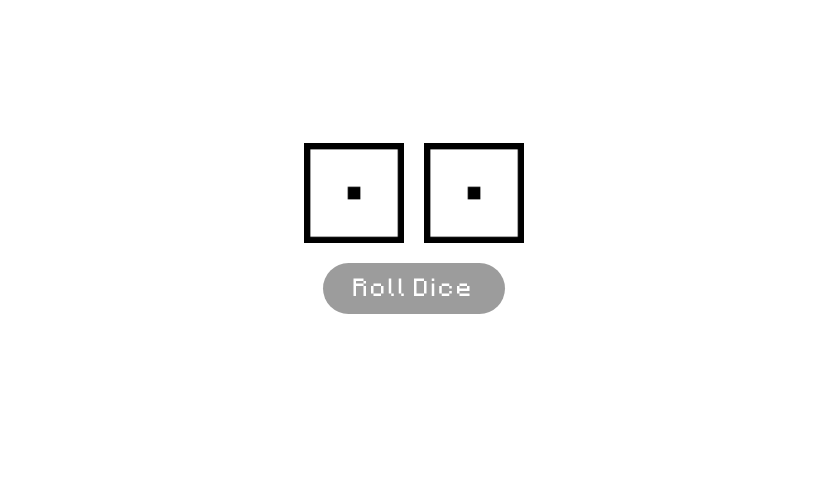
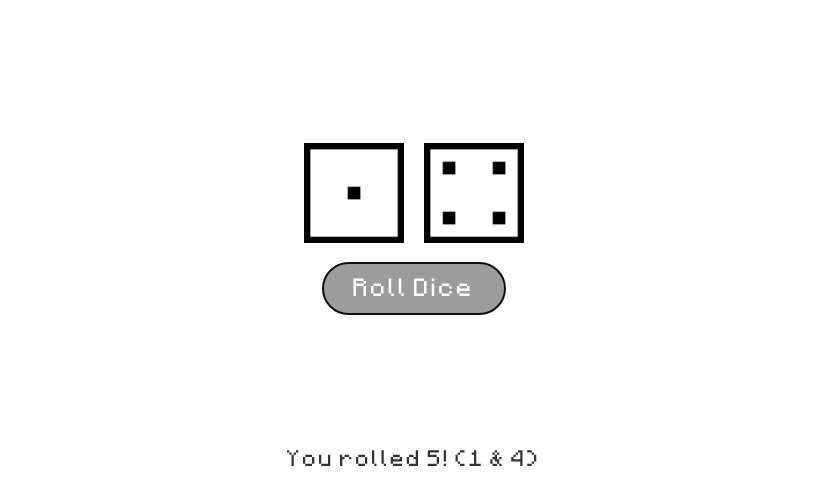
Before and after one commit to ryanehinkle/dice-roller, a plain HTML site: page index.html in a window 1280 px wide. Shown: the part 172-676 px from the top of the page, without its empty margins (226-1053 px from the left). Drawn offline with Linux system fonts and the light colour scheme.

Commit message:
Added onload/autofocus

```diff
--- a/index.html
+++ b/index.html
@@ -14,7 +14,7 @@
   <link rel="stylesheet" href="styles.css">
   <link rel="icon" type="image/png" href="6.png">
 </head>
-<body>
+<body onload="rollOnLoad()"> <!-- Call rollOnLoad function when the page is loaded -->
   <!-- Title logo is an image -->
   <img src="titlelogo.png" alt="Title Logo" class="title-logo">
   <div class="container">
@@ -25,7 +25,7 @@
       <div class="dice" id="dice2"><img src="1.png" alt="Dice 1"></div>
     </div>
     <!-- Button to roll the dice -->
-    <button id="rollButton" class="mojang-font">Roll Dice</button>
+    <button id="rollButton" class="mojang-font" autofocus>Roll Dice</button> <!-- Add autofocus attribute -->
     <!-- Container for displaying the result prompt -->
     <div id="resultPrompt" class="result-prompt mojang-font"></div>
   </div>
--- a/script.js
+++ b/script.js
@@ -1,3 +1,8 @@
+// Function to roll the dice when the page is loaded
+function rollOnLoad() {
+  rollDice(); // Call to roll the dice
+}
+
 // Event listener for roll button
 document.getElementById('rollButton').addEventListener('click', function() {
   rollDice(); // Call to roll the dice
@@ -17,7 +22,7 @@ function rollDice() {
   dice1.innerHTML = `<img src="${result1}.png" alt="Dice ${result1}">`;
   dice2.innerHTML = `<img src="${result2}.png" alt="Dice ${result2}">`;
 
-    // Calculate the um of dice
+  // Calculate the sum of dice
   var sum = result1 + result2;
 
   // Display result prompt
```
Lines whose indentation alone changed are shown as unchanged.
